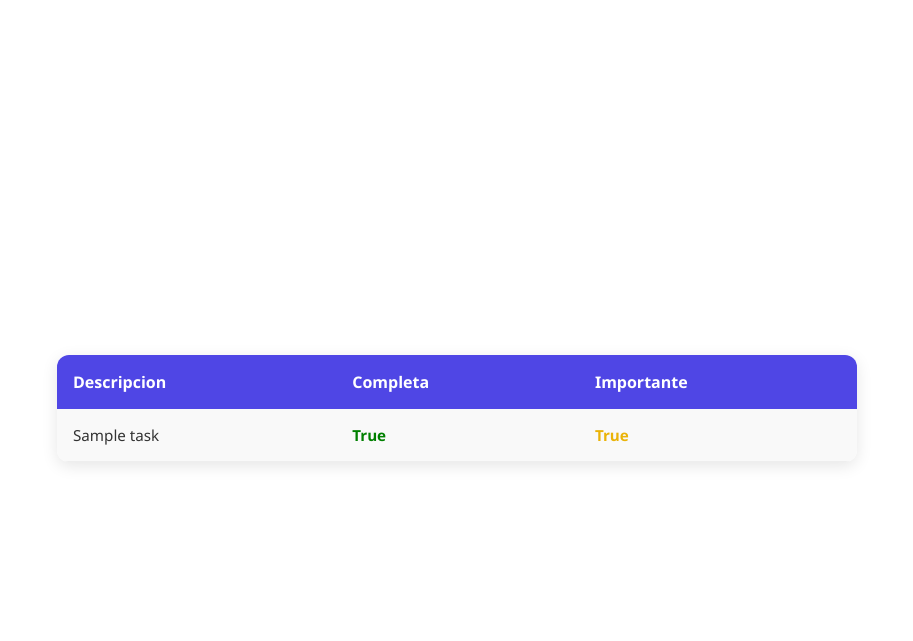
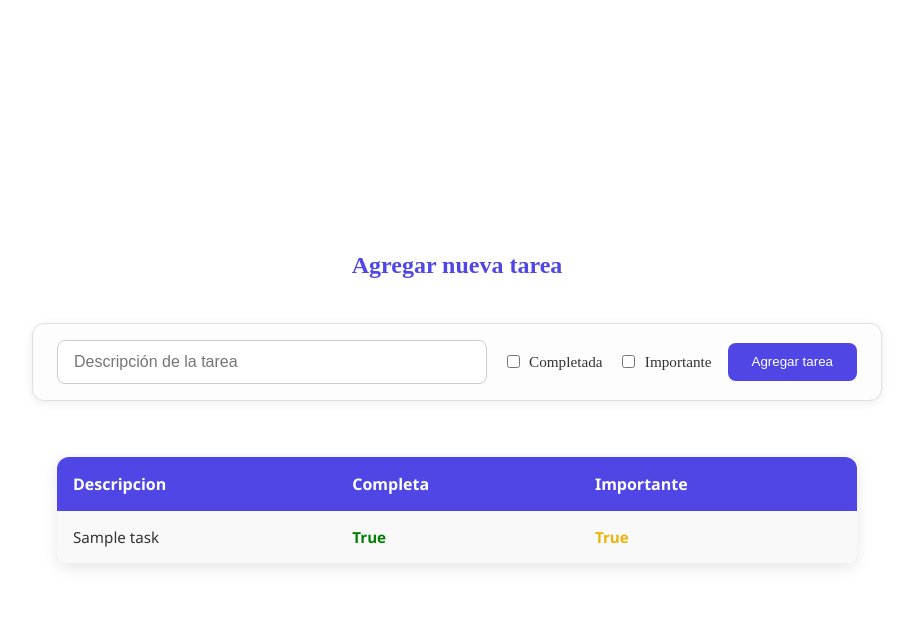
Before and after one commit to EmmanuelYapura/to-do-list-FastAPI, a FastAPI app: page /task in a window 1280 px wide. Shown: the top 641 px of the page, without its empty margins (183-1096 px from the left). Run offline with FastAPI, Linux system fonts and the light colour scheme; tables that the repository leaves empty hold one stand-in row (values such as "Sample post").

Commit message:
formulario para agregar tareas

```diff
--- a/app/templates/home.html
+++ b/app/templates/home.html
@@ -1,23 +1,45 @@
 <!DOCTYPE html>
 <html lang="en">
   <head>
-    <meta charset="UTF-8">
-    <meta name="viewport" content="width=device-width, initial-scale=1.0">
+    <meta charset="UTF-8" />
+    <meta name="viewport" content="width=device-width, initial-scale=1.0" />
     <title>to-do-list</title>
-    <link rel="stylesheet" href="{{ url_for('static', path='/styles.css') }}">
+    <link rel="stylesheet" href="{{ url_for('static', path='/styles.css') }}" />
   </head>
   <body>
     <section>
+      <h2 class="form-title">Agregar nueva tarea</h2>
+      <form class="form-task" method="post" action="/task">
+        <input
+          type="text"
+          name="nombre"
+          placeholder="Descripción de la tarea"
+        />
+
+        <label class="checkbox-label">
+          <input type="checkbox" name="completa" />
+          Completada
+        </label>
+
+        <label class="checkbox-label">
+          <input type="checkbox" name="importante" />
+          Importante
+        </label>
+
+        <button type="submit">Agregar tarea</button>
+      </form>
       <table class="table-task">
         <tr>
-                <th >Descripcion</th>
-                <th >Completa</th>
-                <th >Importante</th>
+          <th>Descripcion</th>
+          <th>Completa</th>
+          <th>Importante</th>
         </tr>
         {% for task in tasks %}
         <tr class="task">
           <td class="title-task">{{ task.nombre }}</td>
-                <td class="complete-task {{ 'true' if task.completa else 'false' }}">{{ task.completa}}</td>
+          <td class="complete-task {{ 'true' if task.completa else 'false' }}">
+            {{ task.completa}}
+          </td>
           <td class="important-task">{{ task.importante}}</td>
         </tr>
         {% endfor %}
```
Lines whose indentation alone changed are shown as unchanged.
